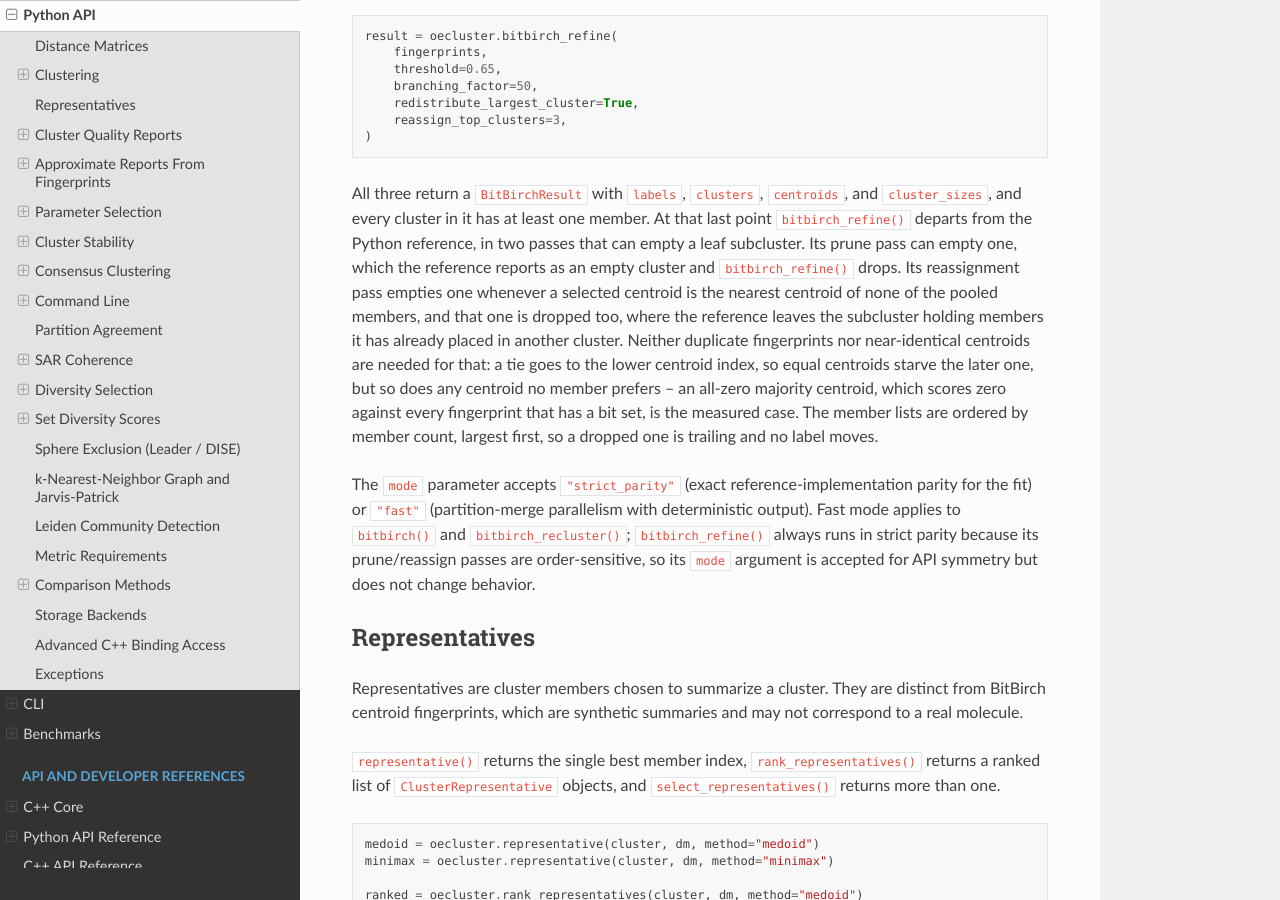
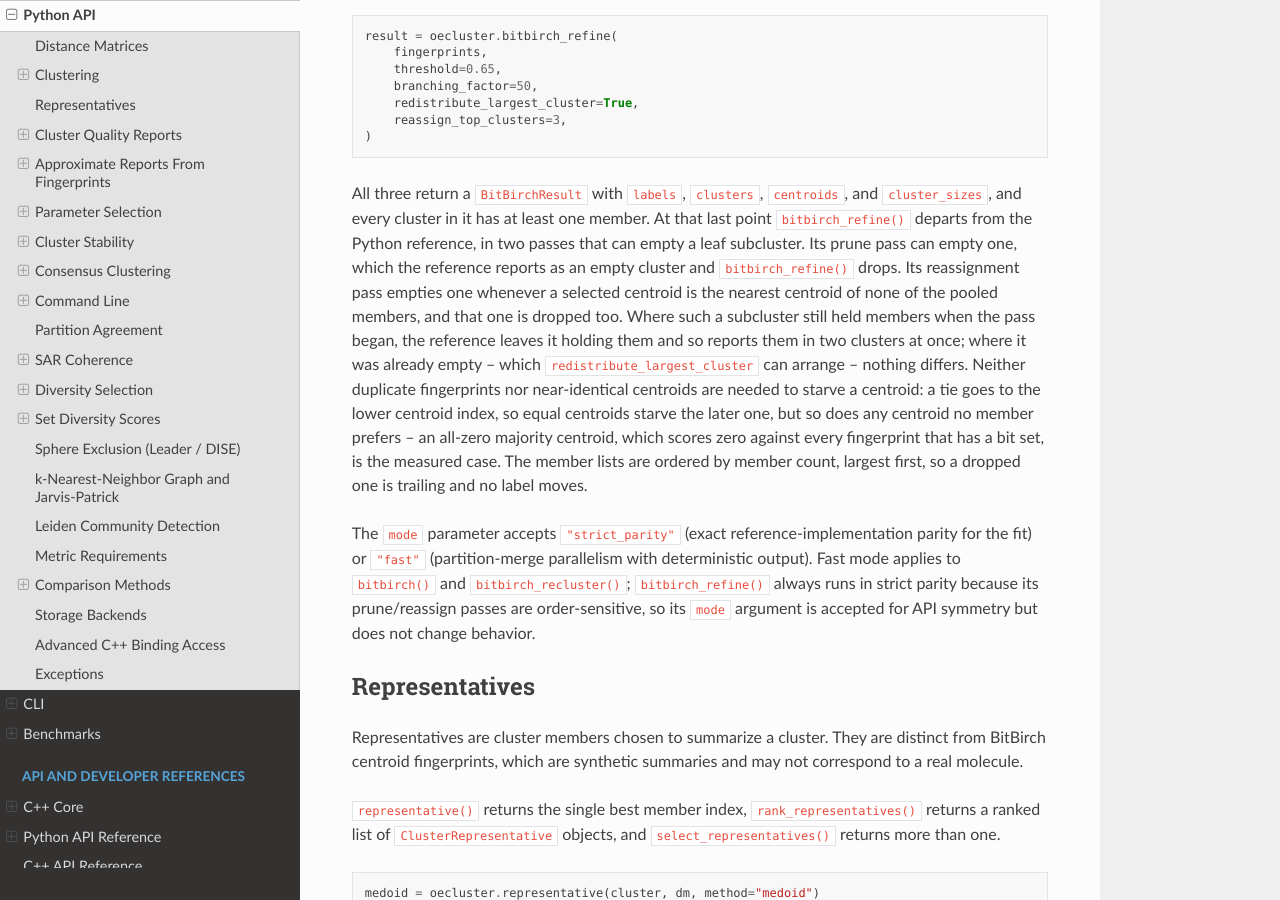
Before and after one commit to scott-arne/oecluster, a Sphinx documentation site: the page built from docs/python-api.md, in a window 1280 px wide and 900 px high, scrolled down 15519 px. Built offline with Sphinx 7.4.7 and the Read the Docs theme 3.1.0, drawn with Linux system fonts in a browser that asks for light colours; pages that are not in the unit, such as notebooks, are missing from menus; the version number is read from the project's files by our own code.

Commit message:
docs: duplication needs a starved centroid and a slot still holding members
The previous wording made a starved centroid sufficient, which the
four-row emptied-subcluster fixture disproves: with
redistribute_largest_cluster on and top=5, one selected centroid is
starved, but its subcluster was already empty, so the old writer left it
empty, the new one writes it empty, and Result() drops it either way.
The changelog, the API guide and the source comment now state the
conjunction, and a boundary test pins that case as unchanged.

Two more claims were corrected on the way. The source comment and the
test comment described the unwritten slot in the present tense, though
the corrected writer writes every slot. And the parity note said every
top=2 reassignment has both centroids win members; top=2 rules nothing
out, since tied centroids starve the second there too. What holds is
narrower: each such parity test still agrees with the defective
reference under the corrected writer, so none of their fixtures reaches
the defect.

```diff
--- a/docs/python-api.md
+++ b/docs/python-api.md
@@ -784,13 +784,15 @@ point `bitbirch_refine()` departs from the Python reference, in two passes that
 can empty a leaf subcluster. Its prune pass can empty one, which the reference
 reports as an empty cluster and `bitbirch_refine()` drops. Its reassignment
 pass empties one whenever a selected centroid is the nearest centroid of none
-of the pooled members, and that one is dropped too, where the reference leaves
-the subcluster holding members it has already placed in another cluster.
-Neither duplicate fingerprints nor near-identical centroids are needed for
-that: a tie goes to the lower centroid index, so equal centroids starve the
-later one, but so does any centroid no member prefers -- an all-zero majority
-centroid, which scores zero against every fingerprint that has a bit set, is
-the measured case. The member
+of the pooled members, and that one is dropped too. Where such a subcluster
+still held members when the pass began, the reference leaves it holding them
+and so reports them in two clusters at once; where it was already empty --
+which `redistribute_largest_cluster` can arrange -- nothing differs. Neither
+duplicate fingerprints nor near-identical centroids are needed to starve a
+centroid: a tie goes to the lower centroid index, so equal centroids starve
+the later one, but so does any centroid no member prefers -- an all-zero
+majority centroid, which scores zero against every fingerprint that has a bit
+set, is the measured case. The member
 lists are ordered by member count, largest first, so a dropped one is trailing
 and no label moves.
 
```
Also changed, not shown: CHANGELOG.md (+30 -18 lines), 2 other files.
